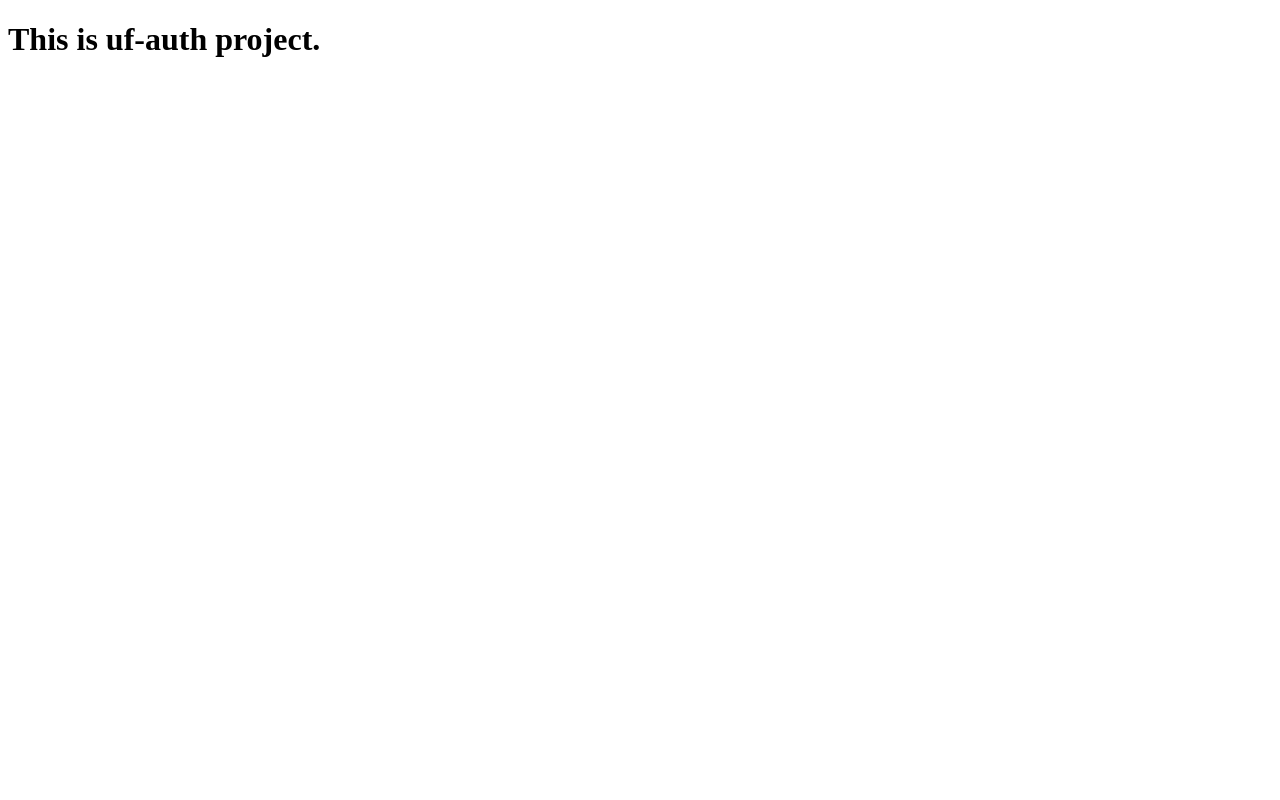
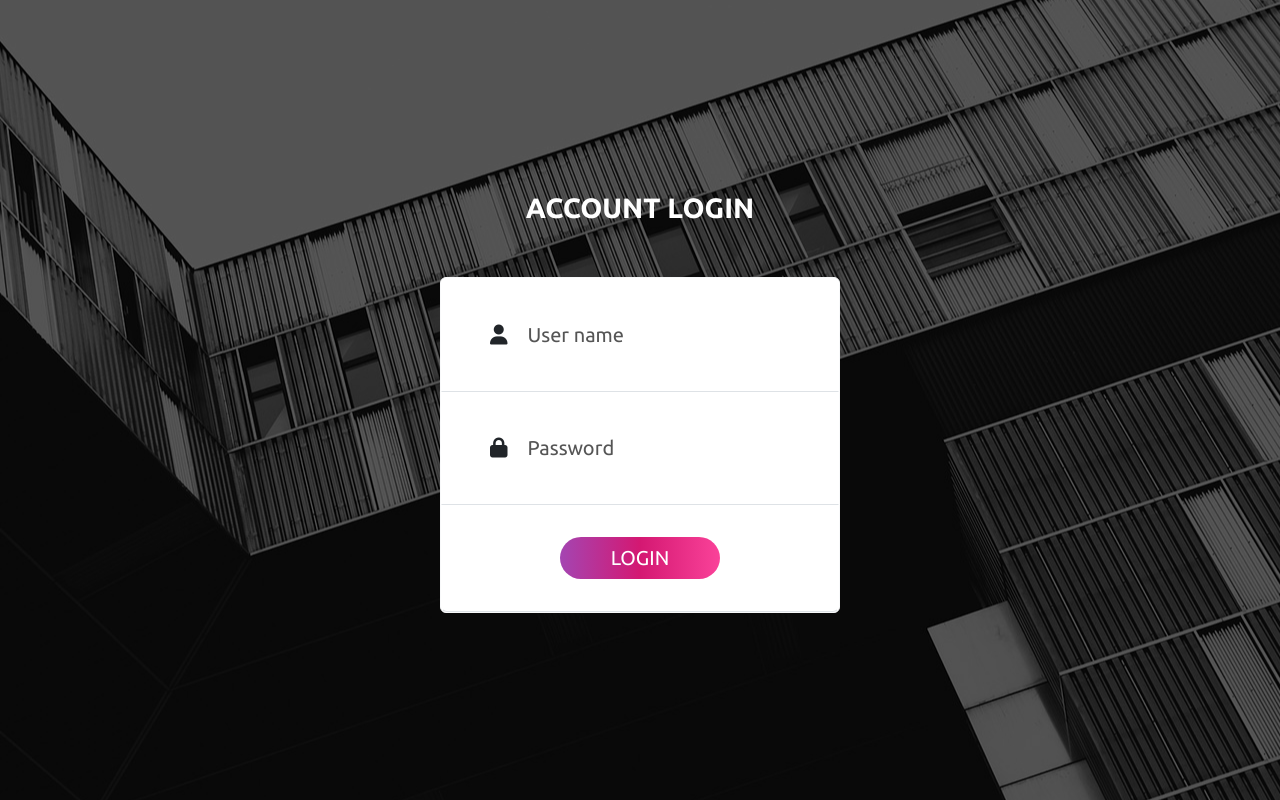
Before and after one commit to ea103T41/mf-auth, an Angular app: page /login in a window 1280 px wide. Before the commit this address led to /. Built offline with nearby package versions, Linux system fonts and the light colour scheme.

Commit message:
create login page

```diff
--- a/package.json
+++ b/package.json
@@ -20,6 +20,9 @@
     "@angular/platform-browser": "^18.0.0",
     "@angular/platform-browser-dynamic": "^18.0.0",
     "@angular/router": "^18.0.0",
+    "@fortawesome/fontawesome-free": "^6.5.2",
+    "@fortawesome/free-solid-svg-icons": "^6.5.2",
+    "bootstrap": "^5.3.2",
     "rxjs": "~7.8.0",
     "tslib": "^2.3.0",
     "zone.js": "~0.14.3"
--- a/src/app/app.component.html
+++ b/src/app/app.component.html
@@ -1,2 +1,3 @@
-<h1>This is uf-auth project.</h1>
-<router-outlet></router-outlet>
+<div class="container-fluid p-0">
+  <router-outlet></router-outlet>
+</div>
--- a/src/app/home/home.component.html
+++ b/src/app/home/home.component.html
@@ -1 +1,3 @@
-<p>Login home works!</p>
+<div class="min-vh-100 container-login">
+  <app-login></app-login>
+</div>
--- a/src/app/home/home.component.scss
+++ b/src/app/home/home.component.scss
@@ -0,0 +1,20 @@
+.container-login {
+  background-image: url('/images/bg-01.jpg');
+  background-repeat: no-repeat;
+  background-position: center;
+  background-size: cover;
+  position: relative;
+  z-index: 1;
+
+  &:before {
+    content: "";
+    display: block;
+    position: absolute;
+    z-index: -1;
+    width: 100%;
+    height: 100%;
+    top: 0;
+    left: 0;
+    background-color: rgba(0, 0, 0, .65);
+  }
+}
--- /dev/null
+++ b/src/app/login/login.component.html
@@ -0,0 +1,37 @@
+<div class="d-flex justify-content-center min-vh-100">
+
+  <div class="login-container">
+    <div class="login-title pb-5">
+      <span class="fs-3">Account Login</span>
+    </div>
+    <div class="card border-light">
+      <form class="login-form" ngNativeValidate>
+        <ul class="list-group">
+          <li class="list-group-item">
+            <i class="fa-solid fa-user fs-5" aria-labelledby="username"></i>
+            <input id="username"
+                   class="input fs-5"
+                   type="text"
+                   name="username"
+                   placeholder="User name">
+            <span class="focus-input"></span>
+          </li>
+          <li class="list-group-item">
+            <i class="fa-solid fa-lock fs-5" aria-labelledby="pass"></i>
+            <input id="pass"
+                   class="input fs-5"
+                   type="password"
+                   name="pass"
+                   placeholder="Password">
+            <span class="focus-input"></span>
+          </li>
+          <li class="list-group-item d-flex justify-content-center">
+            <button class="btn login-btn fs-5" type="submit">
+              Login
+            </button>
+          </li>
+        </ul>
+      </form>
+    </div>
+  </div>
+</div>
--- /dev/null
+++ b/src/app/login/login.component.scss
@@ -0,0 +1,129 @@
+$primary-color: #d41872;
+$secondary-color: #a445b2;
+$tertiary-color: #fa4299;
+$text-color: #555;
+$transition-duration: 0.4s;
+
+@mixin transition($properties) {
+  transition: $properties $transition-duration;
+  -moz-transition: $properties $transition-duration;
+  -o-transition: $properties $transition-duration;
+  -webkit-transition: $properties $transition-duration;
+}
+
+@mixin gradient-background {
+  background: $primary-color;
+  background: -webkit-linear-gradient(to right, $secondary-color, $primary-color, $tertiary-color);
+  background: -o-linear-gradient(to right, $secondary-color, $primary-color, $tertiary-color);
+  background: -moz-linear-gradient(to right, $secondary-color, $primary-color, $tertiary-color);
+  background: linear-gradient(to right, $secondary-color, $primary-color, $tertiary-color);
+}
+
+@mixin before-content($width: 0, $height: 0) {
+  content: "";
+  position: absolute;
+  width: $width;
+  height: $height;
+  @include transition(all);
+}
+
+.login-container {
+  min-width: 400px;
+  margin: auto;
+  font-family: "Ubuntu", sans-serif;
+}
+
+.login-title {
+  color: #fff;
+  font-weight: 700;
+  text-align: center;
+  text-transform: uppercase;
+}
+
+.list-group-item {
+  border-color: transparent;
+  border-bottom-color: var(--bs-list-group-border-color);
+  padding: 2rem 0;
+
+  &:has(input) {
+    padding: 2.5rem 0;
+  }
+}
+
+input {
+  outline: none;
+  border: none;
+}
+
+.input {
+  color: $text-color;
+  padding-left: 20px;
+
+  &::-webkit-input-placeholder {
+    color: $text-color !important;
+  }
+}
+
+.fa-solid {
+  padding-left: 3rem;
+  @include transition(all);
+}
+
+.fa-solid:has(~ .input:focus) {
+  padding-left: 2rem;
+  color: $primary-color;
+}
+
+.focus-input::before {
+  @include before-content(0, 1px);
+  left: 0;
+  bottom: -1px;
+  @include gradient-background;
+}
+
+.input:focus+.focus-input::before {
+  width: 100%;
+}
+// .has-val.input {
+//   padding-left: 0;
+// }
+
+
+.btn {
+  border: none;
+}
+
+.login-btn {
+  color: #fff;
+  text-transform: uppercase;
+  min-width: 160px;
+  height: 42px;
+  border-radius: 21px;
+  position: relative;
+  z-index: 1;
+  background: $primary-color;
+  background: linear-gradient(to right, $secondary-color, $primary-color, $tertiary-color);
+  @include transition(all);
+
+  &:active {
+    color: #fff !important;
+  }
+
+  &::before {
+    @include before-content(100%, 100%);
+    top: 0;
+    left: 0;
+    opacity: 0;
+    z-index: -1;
+    border-radius: 21px;
+    background-color: #555;
+  }
+
+  &:hover {
+    background-color: transparent;
+
+    &::before {
+      opacity: 1;
+    }
+  }
+}
--- a/src/styles.scss
+++ b/src/styles.scss
@@ -1 +1,4 @@
 /* You can add global styles to this file, and also import other style files */
+@import "bootstrap/scss/bootstrap";
+@import "@fortawesome/fontawesome-free/css/all.min.css";
+@import url('https://fonts.googleapis.com/css2?family=Ubuntu:ital,wght@0,300;0,400;0,500;0,700;1,300;1,400;1,500;1,700&display=swap');
```
Also changed, not shown: src/app/app.routes.ts (+6 -2 lines), src/app/home/home.component.ts (+6 -5 lines), src/app/login/login.component.ts (added, +11 -0 lines), public/images/bg-01.jpg (added), 1 other file (tests, documents, lock files or other folders).
